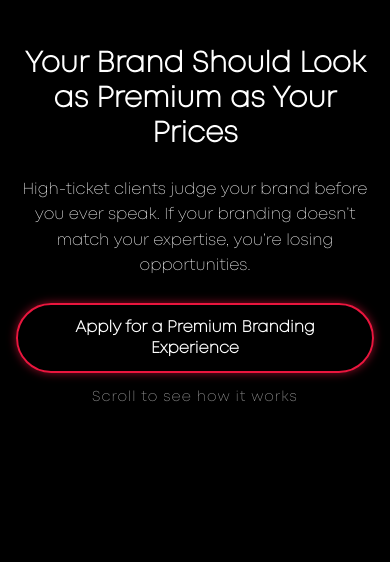
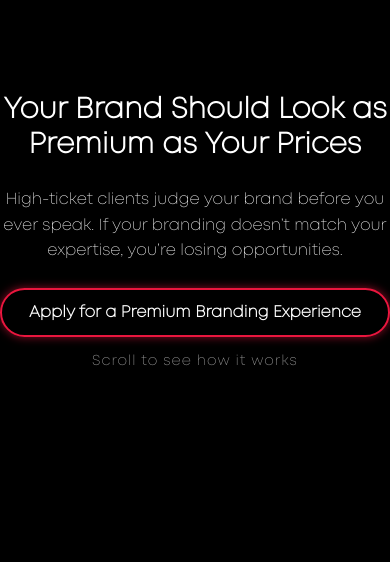
Before and after one commit to leeshayzz/cherrylanamyers, a plain HTML site: page index.html in a window 390 px wide. Shown: the part 282-844 px from the top of the page. Drawn offline with Linux system fonts and the light colour scheme.

Commit message:
hero section fixed for mobiles

```diff
--- a/assets/css/styles.css
+++ b/assets/css/styles.css
@@ -657,8 +657,10 @@ footer {
     /* Hero Section */
     .hero {
       flex-direction: column;
-      padding: 2rem 1rem;
+      min-height: 20vh;
       text-align: center;
+      padding-top: 10px;
+
     }
 
     .hero-text h1 {
```
